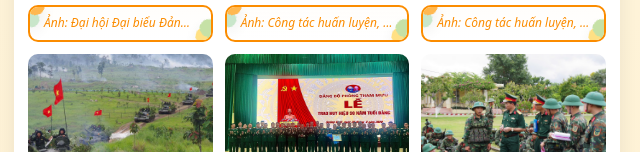
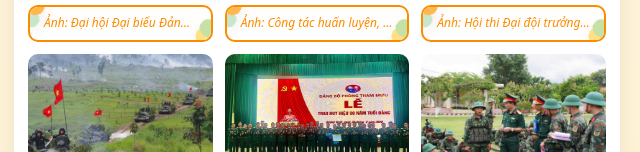
Before and after one commit to doancosoe24-commits/baotuongsudoan10, a plain HTML site: page index.html in a window 1280 px wide. Shown: the part 648-800 px from the top of the page, 640-1280 px from the left. Drawn offline with nearby package versions, Linux system fonts and the light colour scheme.

Commit message:
Update index.html

```diff
--- a/index.html
+++ b/index.html
@@ -358,7 +358,7 @@
         </div>
         <div class="img-box">
         <img src="./BÁO TƯỜNG SƯ ĐOÀN 10/II. SƯ ĐOÀN 10 VỚI NHỮNG TRANG SỬ HÀO HÙNG/ẢNH MINH HỌA/513871877_122138671856423135_7160383397199170783_n.jpg" alt="Trang sử 6" loading="lazy">
-        <p class="caption">Ảnh: Công tác huấn luyện, sẵn sàng chiến đấu tại các đơn vị trong Sư đoàn.</p>
+        <p class="caption">Ảnh: Hội thi Đại đội trưởng giỏi năm 2025 tại Trung đoàn 24.</p>
         </div>
         <div class="img-box">
         <img src="./BÁO TƯỜNG SƯ ĐOÀN 10/II. SƯ ĐOÀN 10 VỚI NHỮNG TRANG SỬ HÀO HÙNG/ẢNH MINH HỌA/515003002_3251795781638559_970735871180298943_n.jpg" alt="Trang sử 7" loading="lazy">
```
